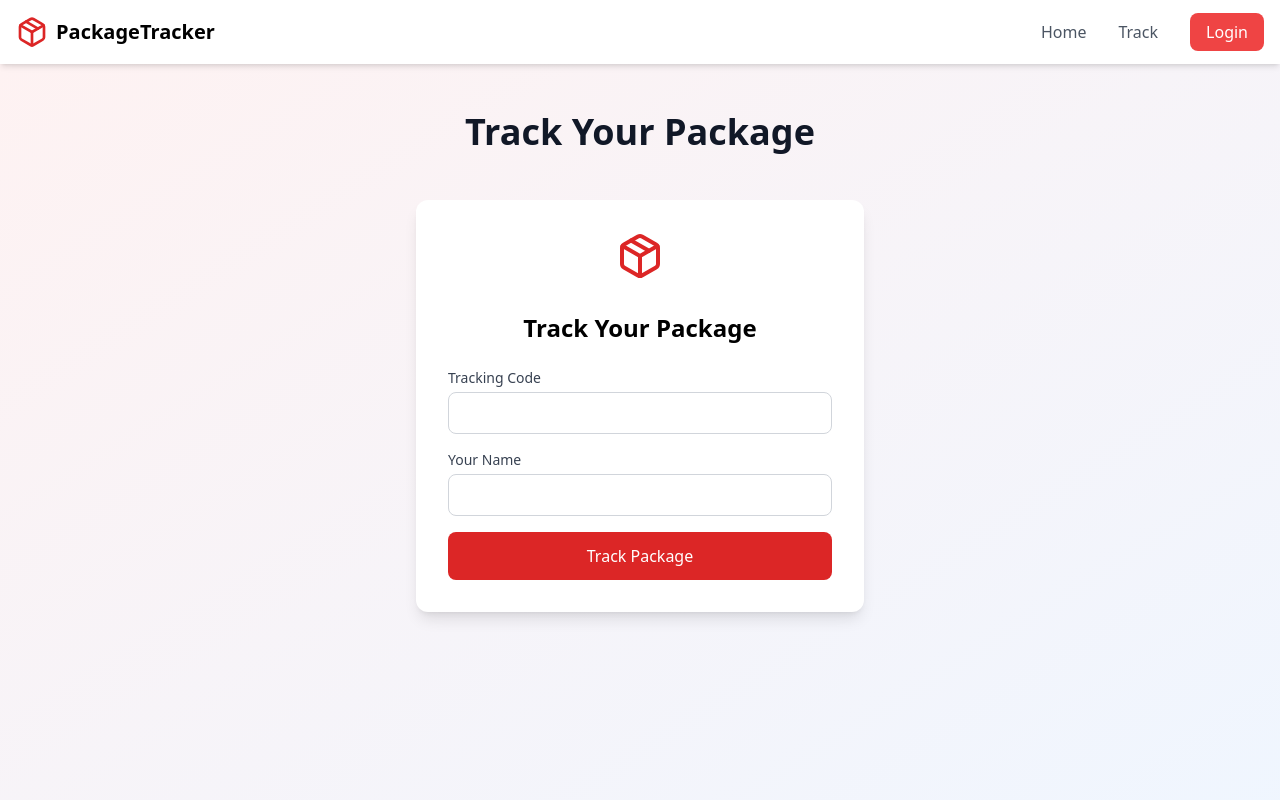
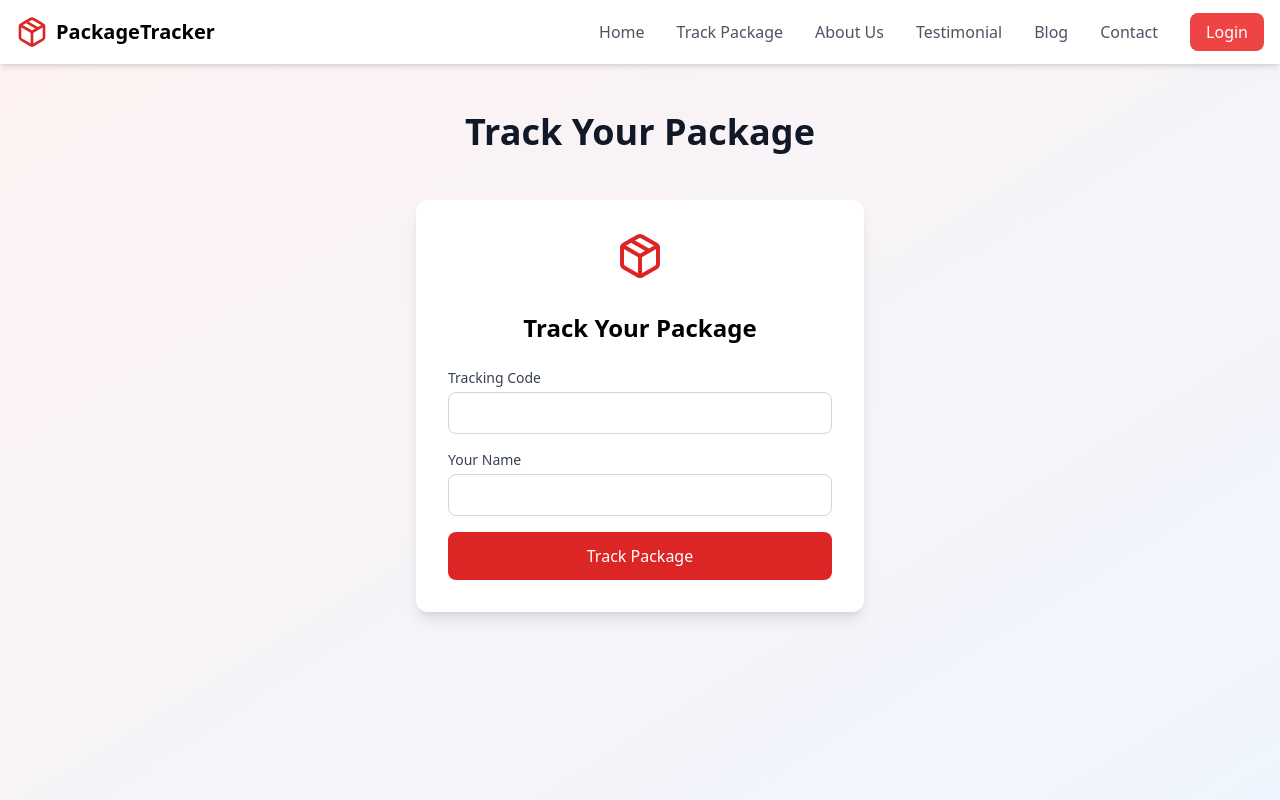
Before and after one commit to Xprogrammer123/track-it, a React (Vite) app: page /track in a window 1280 px wide. Shown: the top 800 px of the page. Built offline with nearby package versions, Linux system fonts and the light colour scheme.

Commit message:
Update Header.tsx

```diff
--- a/src/components/Layout/Header.tsx
+++ b/src/components/Layout/Header.tsx
@@ -12,7 +12,11 @@ export default function Header() {
 
   const menuItems = [
     { label: "Home", path: "/" },
-    { label: "Track", path: "/track" },
+    { label: "Track Package", path: "/track" },
+    { label: "About Us ", path: "/track" },
+    { label: "Testimonial", path: "/track" },
+    { label: "Blog", path: "/track" },
+    { label: "Contact", path: "/track" },
 
   ];
 
@@ -114,7 +118,7 @@ export default function Header() {
               {state.isAdmin && (
                 <Button
                   onClick={handleAdminClick}
-                  className="block text-gray-600 hover:text-red-600 transition-colors"
+                  className="text-red-600 hover:text-red-600 "
                 >
                   Admin Dashboard
                 </Button>
```
